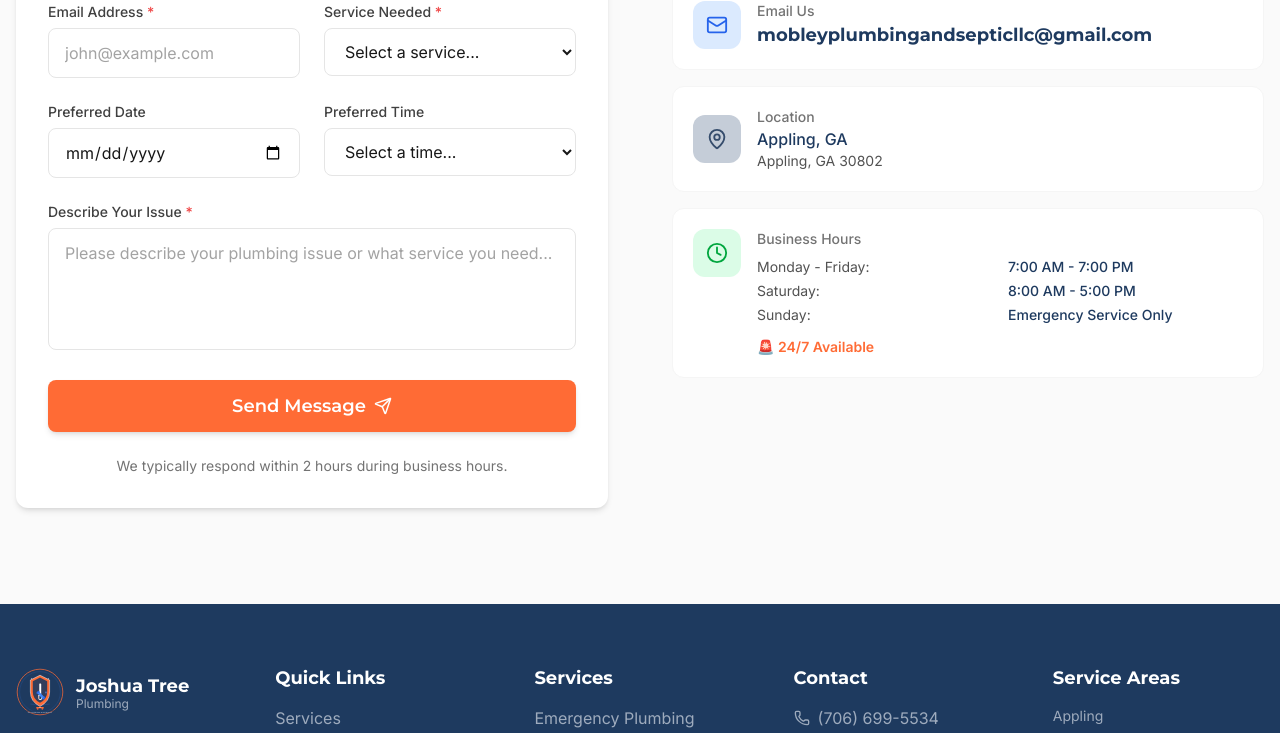
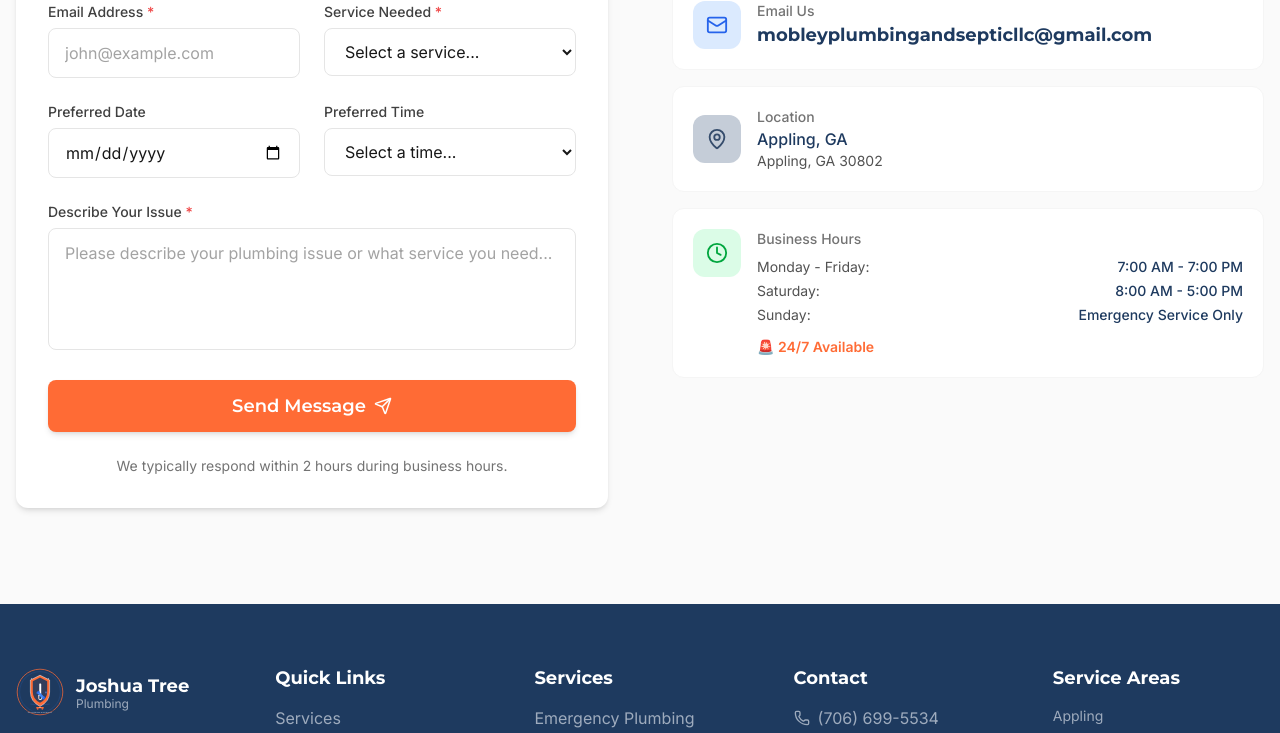
Before and after one commit to uccy553/plumbing-demo, a Next.js app: page / in a window 1280 px wide. Shown: the part 10533-11266 px from the top of the page. Built offline with nearby package versions, Linux system fonts and the light colour scheme.

Commit message:
update info

```diff
--- a/src/components/sections/ContactSection.tsx
+++ b/src/components/sections/ContactSection.tsx
@@ -83,9 +83,9 @@ export function ContactSection({ contact, services }: ContactSectionProps) {
                                     <div className="w-12 h-12 bg-accent-100 rounded-xl flex items-center justify-center shrink-0 group-hover:bg-accent-500 transition-colors">
                                         <Mail size={22} className="text-accent-600 group-hover:text-white" />
                                     </div>
-                                    <div>
+                                    <div className="min-w-0 flex-1">
                                         <p className="font-medium text-neutral-500 text-sm">Email Us</p>
-                                        <p className="font-heading font-bold text-lg text-primary-900">
+                                        <p className="font-heading font-bold text-sm sm:text-lg text-primary-900 break-all">
                                             {contact.email}
                                         </p>
                                     </div>
@@ -124,13 +124,19 @@ export function ContactSection({ contact, services }: ContactSectionProps) {
                                     </div>
                                     <div className="flex-1">
                                         <p className="font-medium text-neutral-500 text-sm mb-2">Business Hours</p>
-                                        <div className="grid grid-cols-2 gap-x-4 gap-y-1 text-sm">
+                                        <div className="space-y-1 text-sm">
+                                            <div className="flex flex-col sm:flex-row sm:justify-between sm:gap-2">
                                                 <span className="text-neutral-600">Monday - Friday:</span>
                                                 <span className="text-primary-900 font-medium">{contact.hours.monday}</span>
+                                            </div>
+                                            <div className="flex flex-col sm:flex-row sm:justify-between sm:gap-2">
                                                 <span className="text-neutral-600">Saturday:</span>
                                                 <span className="text-primary-900 font-medium">{contact.hours.saturday}</span>
+                                            </div>
+                                            <div className="flex flex-col sm:flex-row sm:justify-between sm:gap-2">
                                                 <span className="text-neutral-600">Sunday:</span>
                                                 <span className="text-primary-900 font-medium">{contact.hours.sunday}</span>
+                                            </div>
                                         </div>
                                         <p className="mt-3 text-sm font-semibold text-secondary-500">
                                             🚨 {contact.hours.emergency}
```
Lines whose indentation alone changed are shown as unchanged.
